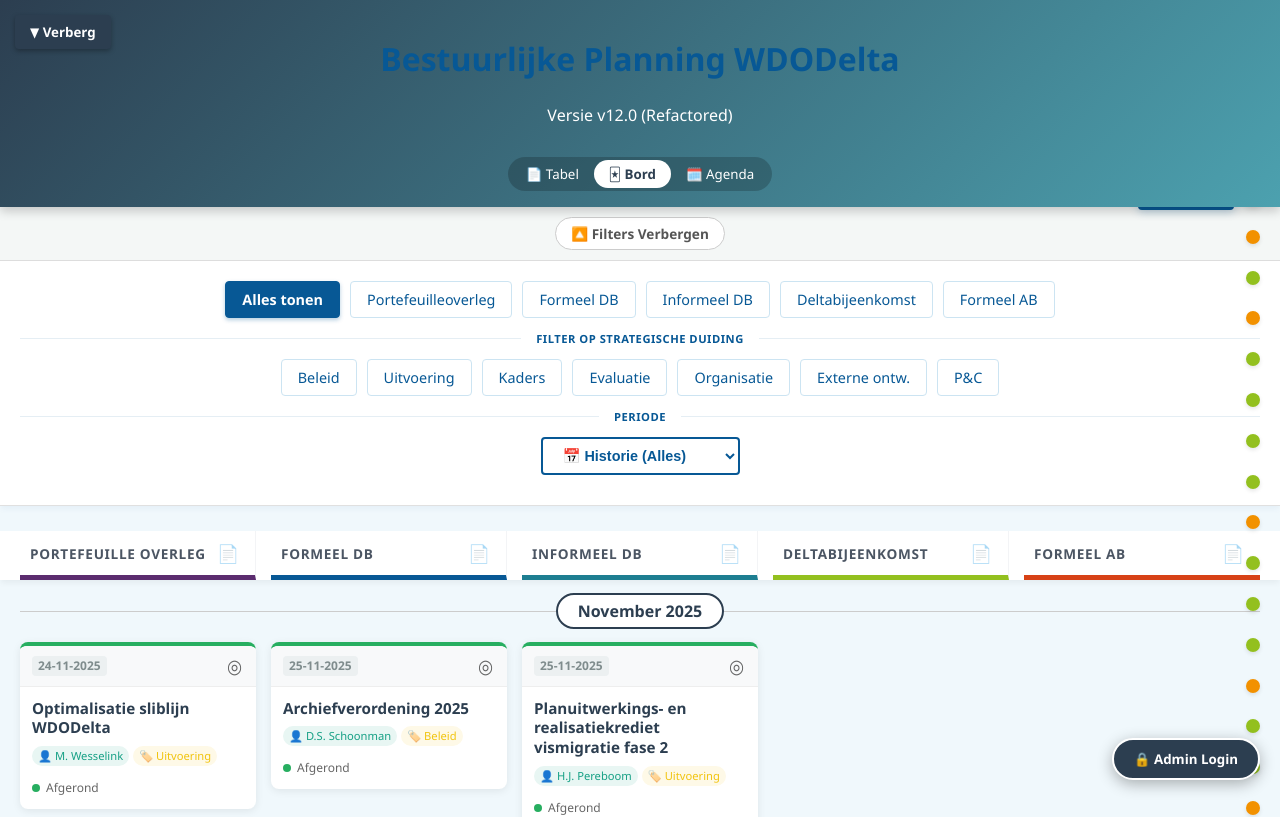
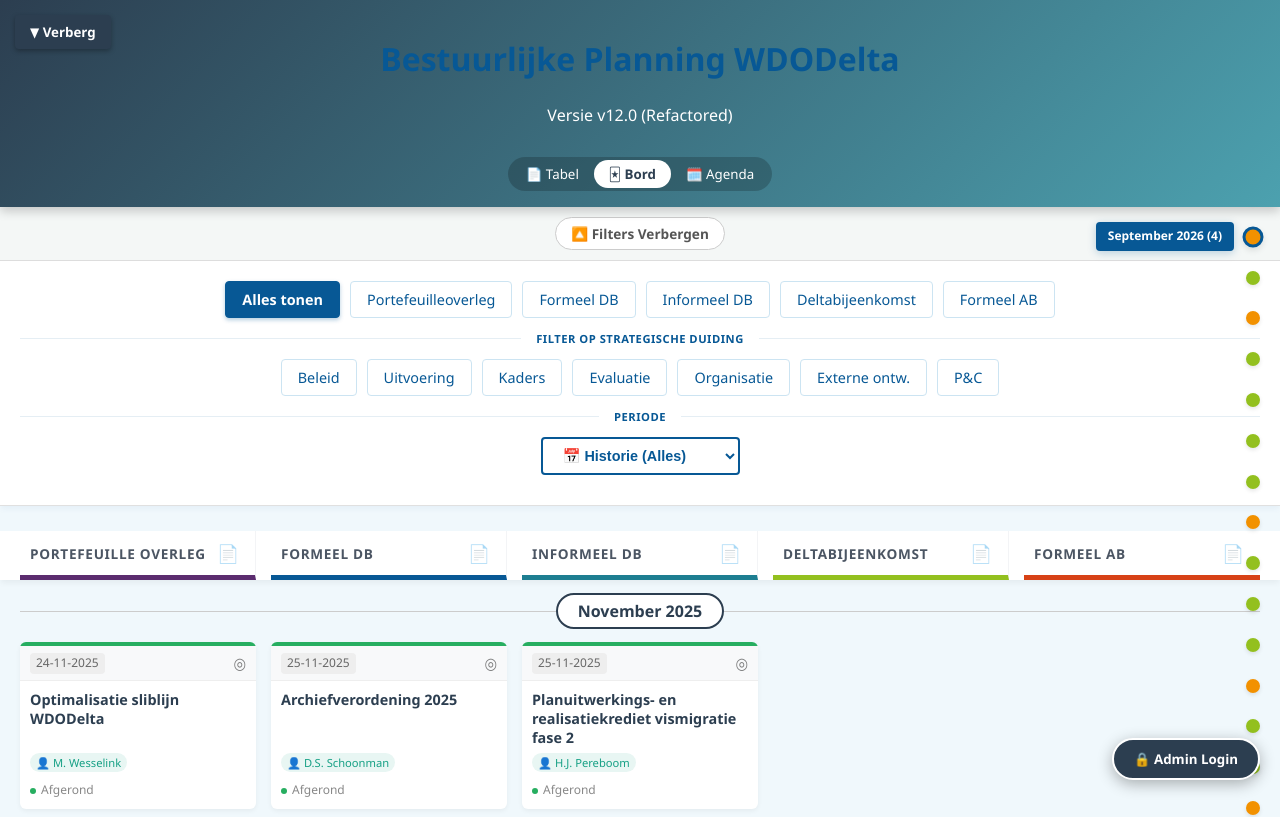
Before and after one commit to jacquesesenkbrink-max/integrale-agenda, a Vue app: page / in a window 1280 px wide. Shown: the top 817 px of the page. Built offline with nearby package versions, Linux system fonts and the light colour scheme.

Commit message:
aanpassing

```diff
--- a/src/components/SwimlaneHeaders.vue
+++ b/src/components/SwimlaneHeaders.vue
@@ -3,7 +3,6 @@ import { useDataStore } from '../composables/useDataStore.js';
 
 const store = useDataStore();
 
-// We koppelen de labels aan de technische 'keys' (zoals in PHASES)
 const headers = [
   { key: 'PFO', label: 'Portefeuille overleg', color: 'var(--c-pfo)' },
   { key: 'DBBesluit', label: 'Formeel DB', color: 'var(--c-db-besluit)' },
@@ -28,9 +27,9 @@ const headers = [
           <button
             class="toggle-mode-btn"
             @click="store.toggleLaneMode(header.key)"
-            :title="store.laneSettings[header.key] === 'dots' ? 'Toon als kaarten' : 'Toon als stippen'"
+            :title="store.laneSettings.value[header.key] === 'dots' ? 'Toon als kaarten' : 'Toon als stippen'"
           >
-            {{ store.laneSettings[header.key] === 'dots' ? '🟣' : '📄' }}
+            {{ store.laneSettings.value[header.key] === 'dots' ? '🟣' : '📄' }}
           </button>
         </div>
       </div>
@@ -41,66 +40,32 @@ const headers = [
 <style scoped>
 .headers-wrapper {
   background: white;
-  position: sticky;
-  top: 0;
-  z-index: 80;
-  box-shadow: 0 4px 6px -1px rgba(0,0,0,0.05);
-  width: 100%;
+  position: sticky; top: 0; z-index: 80;
+  box-shadow: 0 4px 6px -1px rgba(0,0,0,0.05); width: 100%;
 }
-
-.headers-content {
-  max-width: 1400px;
-  margin: 0 auto;
-  padding: 0 20px;
-}
-
-.headers-grid {
-  display: grid;
-  grid-template-columns: repeat(5, 1fr);
-  gap: 15px;
-}
+.headers-content { max-width: 1400px; margin: 0 auto; padding: 0 20px; }
+.headers-grid { display: grid; grid-template-columns: repeat(5, 1fr); gap: 15px; }
 
 .header-item {
-  padding: 8px 5px;
+  padding: 8px 10px;
   font-weight: 800;
   color: #4b5563;
   background: white;
   font-size: 0.85rem;
   text-transform: uppercase;
   letter-spacing: 0.05em;
-  border-bottom-width: 5px;
-  border-bottom-style: solid;
+  border-bottom-width: 5px; border-bottom-style: solid;
   border-right: 1px solid #f3f4f6;
 
-  /* Flexbox voor uitlijning tekst en knopje */
-  display: flex;
-  align-items: center;
-  justify-content: space-between; /* Spreid tekst en knop */
-  padding-left: 10px;
-  padding-right: 10px;
+  display: flex; align-items: center; justify-content: space-between;
 }
-
-.header-item:last-child {
-  border-right: none;
-}
+.header-item:last-child { border-right: none; }
 
 .toggle-mode-btn {
-    background: transparent;
-    border: none;
-    cursor: pointer;
-    font-size: 1.1rem;
-    padding: 2px 6px;
-    border-radius: 4px;
-    transition: background 0.2s;
-    opacity: 0.6;
+    background: transparent; border: none; cursor: pointer;
+    font-size: 1.1rem; padding: 2px 6px; border-radius: 4px;
+    transition: background 0.2s; opacity: 0.6;
 }
-
-.toggle-mode-btn:hover {
-    background: #f3f4f6;
-    opacity: 1;
-}
-
-@media (max-width: 1100px) {
-    .headers-wrapper { display: none; }
-}
+.toggle-mode-btn:hover { background: #f3f4f6; opacity: 1; }
+@media (max-width: 1100px) { .headers-wrapper { display: none; } }
 </style>
--- a/src/components/TopicCard.vue
+++ b/src/components/TopicCard.vue
@@ -5,28 +5,19 @@ const props = defineProps({
   event: Object,
   isAdmin: Boolean,
   isFocused: Boolean,
-  isCompact: Boolean // <--- Hier luistert hij nu naar!
+  isCompact: Boolean
 });
 
 const emit = defineEmits(['toggle-focus', 'open-details', 'edit', 'delete']);
 
-// Bepaal de kleur op basis van de status (voor het randje of de stip)
 const statusColor = computed(() => {
-  const map = {
-    'Concept': '#f1c40f',    // Geel
-    'Ingediend': '#e67e22',  // Oranje
-    'Geagendeerd': '#3498db',// Blauw
-    'Afgerond': '#27ae60'    // Groen
-  };
-  // Fallback naar grijs als status onbekend is
+  const map = { 'Concept': '#f1c40f', 'Ingediend': '#e67e22', 'Geagendeerd': '#3498db', 'Afgerond': '#27ae60' };
   return map[props.event.originalItem?.scheduleStatus?.[props.event.type]] || '#95a5a6';
 });
 
-// Zorgt voor de juiste CSS classes
 const cardClasses = computed(() => ({
   'is-focused': props.isFocused,
-  'is-compact': props.isCompact, // <--- Activeert de 'stip' modus
-  'is-admin': props.isAdmin
+  'is-compact': props.isCompact
 }));
 </script>
 
@@ -38,28 +29,20 @@ const cardClasses = computed(() => ({
       class="compact-dot"
       :style="{ backgroundColor: statusColor }"
       @click="emit('open-details', event.originalItem)"
-      :title="event.title + ' (' + (event.originalItem?.scheduleStatus?.[event.type] || 'Status onbekend') + ')'"
+      :title="event.title"
     >
       <div v-if="isFocused" class="focus-indicator"></div>
     </div>
 
-
     <div v-else class="topic-card" :style="{ borderTopColor: statusColor }">
-
       <div class="card-header">
         <span class="date-badge">{{ event.dateDisplay }}</span>
-
         <div class="card-actions">
-           <button
-             class="icon-btn focus-btn"
-             @click.stop="emit('toggle-focus', event.topicId)"
-             :title="isFocused ? 'Verwijder focus' : 'Focus op dit dossier'"
-           >
+           <button class="icon-btn focus-btn" @click.stop="emit('toggle-focus', event.topicId)">
              {{ isFocused ? '◉' : '◎' }}
            </button>
-
            <template v-if="isAdmin">
-             <button class="icon-btn edit-btn" @click.stop="emit('edit', event.originalItem)">✏️</button>
+             <button class="icon-btn" @click.stop="emit('edit', event.originalItem)">✏️</button>
              <button class="icon-btn delete-btn" @click.stop="emit('delete', event.originalItem)">🗑️</button>
            </template>
         </div>
@@ -67,169 +50,73 @@ const cardClasses = computed(() => ({
 
       <div class="card-body" @click="emit('open-details', event.originalItem)">
         <h4 class="topic-title">{{ event.title }}</h4>
-
         <div class="meta-info">
-            <span v-if="event.ph" class="pill ph-pill" title="Portefeuillehouder">👤 {{ event.ph }}</span>
-            <span v-if="event.strategicLabel" class="pill label-pill">🏷️ {{ event.strategicLabel }}</span>
+            <span v-if="event.ph" class="pill ph-pill">👤 {{ event.ph }}</span>
         </div>
-
         <div class="status-row">
             <span class="status-dot" :style="{ backgroundColor: statusColor }"></span>
             <span class="status-text">{{ event.originalItem?.scheduleStatus?.[event.type] || 'Concept' }}</span>
         </div>
       </div>
-
     </div>
   </div>
 </template>
 
 <style scoped>
+/* FIX: Zorg dat de wrapper de grid-cel volledig vult */
 .card-wrapper {
-  position: relative;
-  transition: all 0.3s ease;
+  width: 100%;
+  height: 100%; /* Vul de hoogte van de grid row */
+  min-height: 0; /* Voorkom grid overflow issues */
+  display: flex;
+  flex-direction: column;
 }
 
-/* --- STIJLEN VOOR DE STIP (Compact) --- */
+/* Stip styles */
 .compact-dot {
-  width: 30px;
-  height: 30px;
-  border-radius: 50%;
-  margin: 5px auto; /* Centreer in de kolom */
-  cursor: pointer;
-  box-shadow: 0 2px 5px rgba(0,0,0,0.2);
-  transition: transform 0.2s, box-shadow 0.2s;
-  position: relative;
+  width: 28px; height: 28px; border-radius: 50%;
+  margin: 0 auto; /* Horizontaal centreren in de kolom */
+  cursor: pointer; position: relative;
+  transition: transform 0.2s;
+  box-shadow: 0 2px 4px rgba(0,0,0,0.1);
+}
+.compact-dot:hover { transform: scale(1.2); }
+.focus-indicator {
+    position: absolute; top: 50%; left: 50%; transform: translate(-50%, -50%);
+    width: 10px; height: 10px; background: white; border-radius: 50%;
 }
 
-.compact-dot:hover {
-  transform: scale(1.2);
-  box-shadow: 0 4px 8px rgba(0,0,0,0.3);
-  z-index: 10;
-}
-
-.compact-dot .focus-indicator {
-    position: absolute;
-    top: 50%; left: 50%;
-    transform: translate(-50%, -50%);
-    width: 12px; height: 12px;
-    background: white;
-    border-radius: 50%;
-}
-
-
-/* --- STIJLEN VOOR DE KAART (Normaal) --- */
+/* Kaart styles */
 .topic-card {
   background: white;
-  border-radius: 8px;
-  box-shadow: 0 2px 8px rgba(0,0,0,0.08);
-  border-top: 4px solid #ccc; /* Wordt overschreven door inline style */
-  display: flex;
-  flex-direction: column;
-  overflow: hidden;
+  border-radius: 6px;
+  box-shadow: 0 2px 5px rgba(0,0,0,0.05);
+  border-top: 4px solid #ccc;
+  display: flex; flex-direction: column;
+  flex: 1; /* Rek uit om wrapper te vullen */
   transition: transform 0.2s, box-shadow 0.2s;
-  min-height: 140px;
 }
-
-.topic-card:hover {
-  transform: translateY(-3px);
-  box-shadow: 0 5px 15px rgba(0,0,0,0.15);
-}
+.topic-card:hover { transform: translateY(-2px); box-shadow: 0 5px 15px rgba(0,0,0,0.1); }
 
 .card-header {
-  display: flex;
-  justify-content: space-between;
-  align-items: center;
-  padding: 8px 12px;
-  background: #f8f9fa;
-  border-bottom: 1px solid #eee;
+  display: flex; justify-content: space-between; align-items: center;
+  padding: 6px 10px; background: #f8f9fa; border-bottom: 1px solid #eee;
 }
+.date-badge { font-size: 0.75rem; color: #666; background: #eee; padding: 2px 6px; border-radius: 4px; }
 
-.date-badge {
-  font-size: 0.75rem;
-  font-weight: bold;
-  color: #7f8c8d;
-  background: #ecf0f1;
-  padding: 2px 6px;
-  border-radius: 4px;
-}
+.card-actions { display: flex; gap: 5px; }
+.icon-btn { background: none; border: none; cursor: pointer; opacity: 0.5; font-size: 1rem; padding: 0; }
+.icon-btn:hover { opacity: 1; }
+.delete-btn:hover { color: #e74c3c; }
 
-.card-actions {
-  display: flex;
-  gap: 4px;
-}
+.card-body { padding: 10px; cursor: pointer; display: flex; flex-direction: column; gap: 5px; flex: 1; }
+.topic-title { margin: 0; font-size: 0.9rem; color: #2c3e50; line-height: 1.3; }
 
-.icon-btn {
-  background: none;
-  border: none;
-  cursor: pointer;
-  font-size: 1rem;
-  padding: 2px;
-  opacity: 0.6;
-  transition: opacity 0.2s;
-}
-.icon-btn:hover { opacity: 1; transform: scale(1.1); }
-.delete-btn:hover { color: #c0392b; }
-.edit-btn:hover { color: #2980b9; }
-.focus-btn { font-size: 1.2rem; line-height: 1; }
+.meta-info { margin-top: auto; display: flex; gap: 5px; flex-wrap: wrap; }
+.pill { font-size: 0.7rem; padding: 2px 6px; border-radius: 10px; background: #e8f6f3; color: #16a085; }
 
-.card-body {
-  padding: 12px;
-  flex: 1;
-  cursor: pointer;
-  display: flex;
-  flex-direction: column;
-  gap: 8px;
-}
+.status-row { display: flex; align-items: center; gap: 5px; font-size: 0.75rem; color: #888; margin-top: 5px; }
+.status-dot { width: 6px; height: 6px; border-radius: 50%; }
 
-.topic-title {
-  margin: 0;
-  font-size: 0.95rem;
-  line-height: 1.3;
-  color: #2c3e50;
-  font-weight: 700;
-  display: -webkit-box;
-  -webkit-line-clamp: 3;
-  -webkit-box-orient: vertical;
-  overflow: hidden;
-}
-
-.meta-info {
-  display: flex;
-  flex-wrap: wrap;
-  gap: 4px;
-  margin-top: auto; /* Duw naar beneden */
-}
-
-.pill {
-  font-size: 0.7rem;
-  padding: 2px 6px;
-  border-radius: 10px;
-  white-space: nowrap;
-  max-width: 100%;
-  overflow: hidden;
-  text-overflow: ellipsis;
-}
-.ph-pill { background: #e8f6f3; color: #16a085; }
-.label-pill { background: #fef9e7; color: #f1c40f; }
-
-.status-row {
-    display: flex;
-    align-items: center;
-    gap: 6px;
-    font-size: 0.75rem;
-    color: #666;
-    margin-top: 6px;
-}
-.status-dot {
-    width: 8px; height: 8px; border-radius: 50%;
-}
-
-/* Focus styles wrapper */
-.card-wrapper.is-focused .topic-card {
-    box-shadow: 0 0 0 3px #f1c40f, 0 5px 15px rgba(0,0,0,0.2);
-    border-color: #f1c40f !important;
-}
-.card-wrapper.is-focused .compact-dot {
-    box-shadow: 0 0 0 3px #f1c40f;
-}
+.card-wrapper.is-focused .topic-card { box-shadow: 0 0 0 2px #f1c40f; }
 </style>
```
